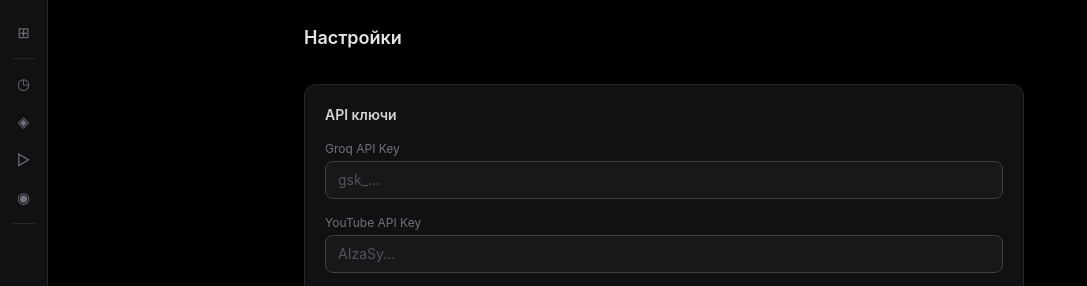
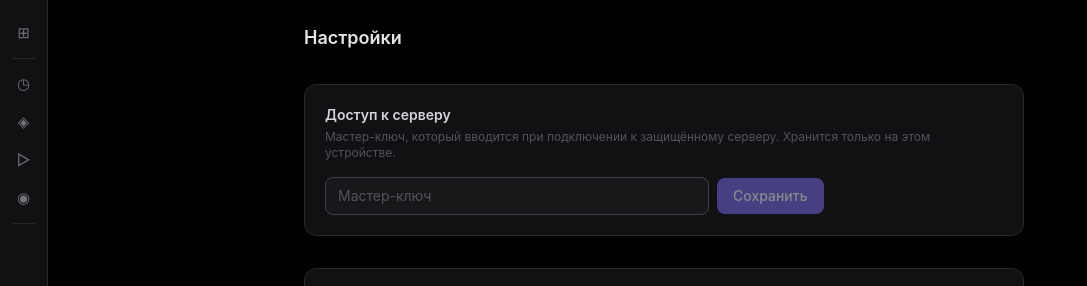
Before and after one commit to avofe/LifoOS, a Next.js app in the folder apps/web/: page /settings in a window 1280 px wide. Shown: the top 286 px of the page, without its empty margins (0-1087 px from the left). Built offline with nearby package versions, Linux system fonts and the light colour scheme; no server answers.

Commit message:
feat: access key field in settings for server auth

```diff
--- a/apps/web/src/app/settings/page.tsx
+++ b/apps/web/src/app/settings/page.tsx
@@ -1,7 +1,7 @@
 "use client";
 
 import { useCallback, useEffect, useState } from "react";
-import { apiFetch, apiGet } from "@/lib/api";
+import { apiFetch, apiGet, getAccessKey, setAccessKey } from "@/lib/api";
 
 interface Settings {
   groqApiKey?: string;
@@ -49,6 +49,8 @@ export default function SettingsPage() {
   const [devType, setDevType] = useState("desktop");
   const [registered, setRegistered] = useState<RegisteredDevice | null>(null);
   const [copied, setCopied] = useState(false);
+  const [accessKey, setAccessKeyState] = useState("");
+  const [accessSaved, setAccessSaved] = useState(false);
   const [loading, setLoading] = useState(true);
 
   const fetchAll = useCallback(async () => {
@@ -64,6 +66,7 @@ export default function SettingsPage() {
     }
     setStreamers(st ?? []);
     setDevices(d ?? []);
+    setAccessKeyState(getAccessKey());
     setLoading(false);
   }, []);
 
@@ -134,6 +137,13 @@ export default function SettingsPage() {
     } catch {}
   };
 
+  const handleSaveAccessKey = async () => {
+    setAccessKey(accessKey.trim());
+    setAccessSaved(true);
+    setTimeout(() => setAccessSaved(false), 2000);
+    setTimeout(() => window.location.reload(), 400);
+  };
+
   const handleCopyToken = async () => {
     if (!registered) return;
     try {
@@ -171,6 +181,36 @@ export default function SettingsPage() {
   return (
     <div className="mx-auto flex w-full max-w-3xl flex-col gap-8 bg-black p-6">
       <h1 className="text-lg font-semibold text-zinc-200">Настройки</h1>
+
+      {/* Server access key */}
+      <section className="rounded-xl border border-zinc-800 bg-surface p-5">
+        <h2 className="mb-1 text-sm font-semibold text-zinc-300">
+          Доступ к серверу
+        </h2>
+        <p className="mb-4 text-xs text-zinc-600">
+          Мастер-ключ, который вводится при подключении к защищённому серверу.
+          Хранится только на этом устройстве.
+        </p>
+        <div className="flex items-center gap-2">
+          <input
+            type="password"
+            value={accessKey}
+            onChange={(e) => setAccessKeyState(e.target.value)}
+            placeholder="Мастер-ключ"
+            className="w-full max-w-sm rounded-lg border border-zinc-700 bg-zinc-900 px-3 py-2 text-sm text-zinc-200 placeholder-zinc-600 outline-none focus:border-accent"
+          />
+          <button
+            onClick={handleSaveAccessKey}
+            disabled={!accessKey.trim()}
+            className="rounded-lg bg-accent px-4 py-2 text-sm font-medium text-white transition hover:brightness-110 disabled:opacity-50"
+          >
+            Сохранить
+          </button>
+          {accessSaved && (
+            <span className="text-xs text-emerald-400">Сохранено</span>
+          )}
+        </div>
+      </section>
 
       {/* API Keys */}
       <section className="rounded-xl border border-zinc-800 bg-surface p-5">
```
